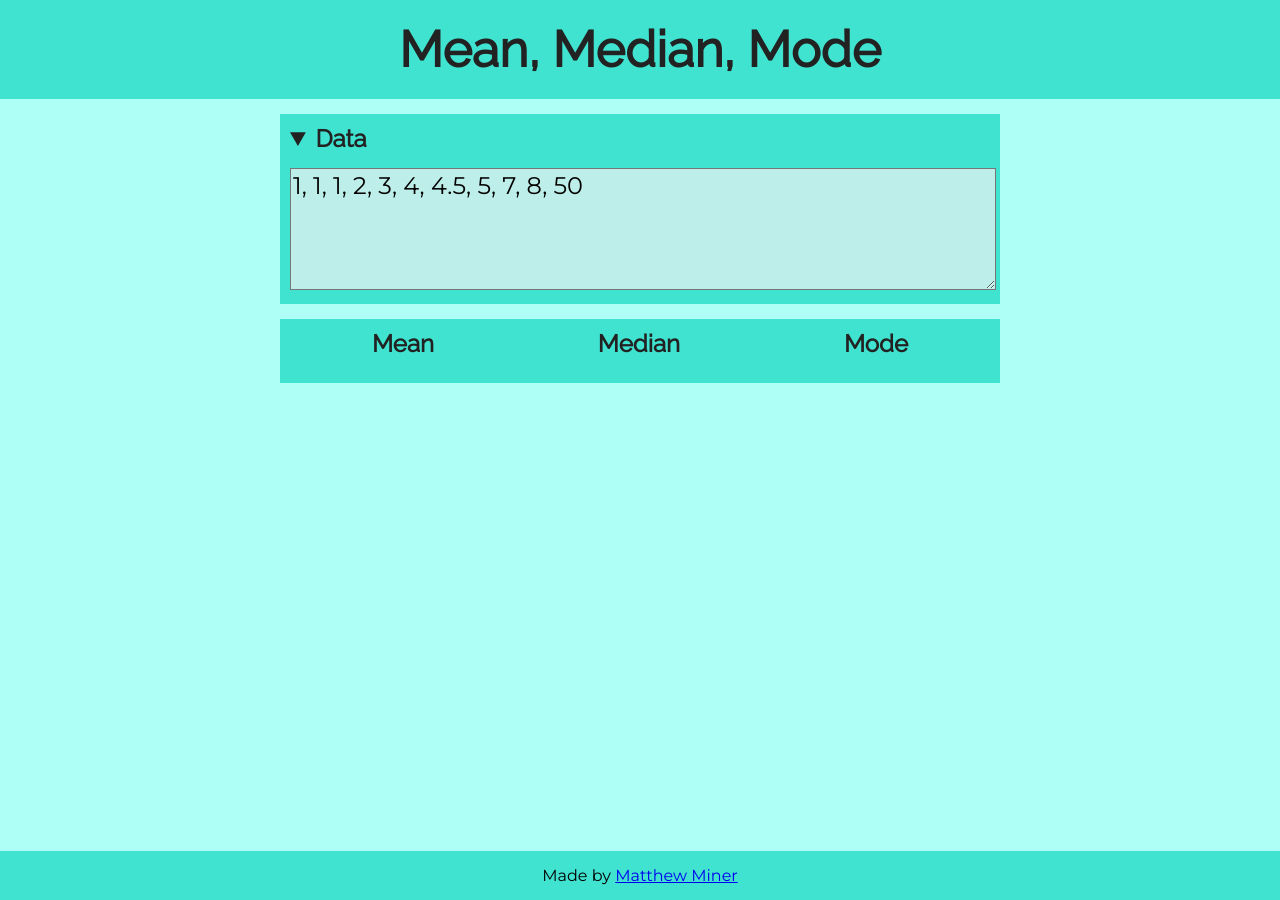
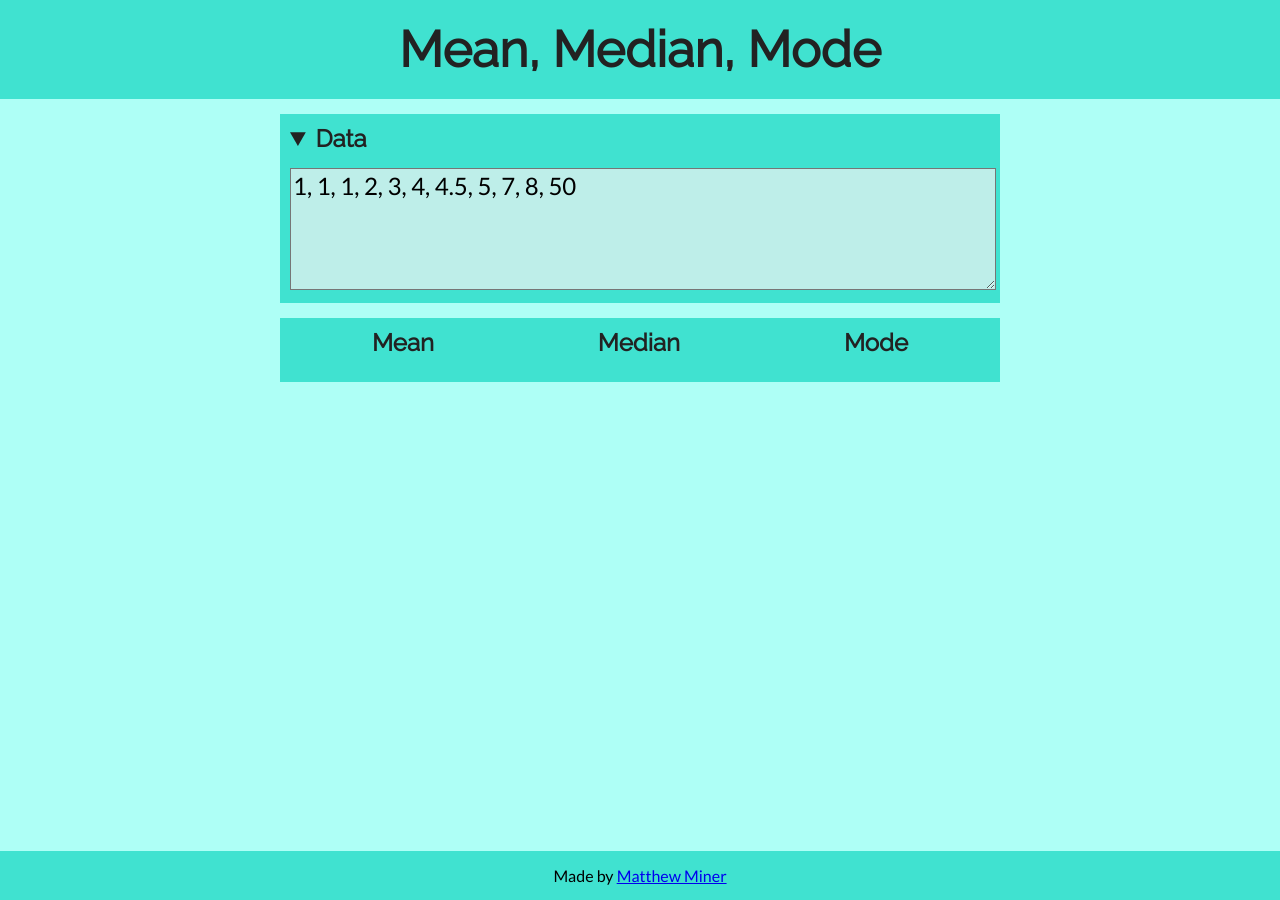
Before and after one commit to mminer237/meanmedianmode, a Jekyll site: the page built from index.html, in a window 1280 px wide. Built offline with Jekyll 4.4.1, drawn with Linux system fonts in a browser that asks for light colours.

Commit message:
Change body font to Lato

```diff
--- a/_config.yml
+++ b/_config.yml
@@ -7,7 +7,7 @@ themeColor: "#40e2d0"
 
 googleFonts:
   - Raleway
-  - Montserrat
+  - Lato
 defaults:
   -
     scope:
--- a/css/style.scss
+++ b/css/style.scss
@@ -12,7 +12,7 @@ body {
 	background-color: var(--background-color);
 	display: flex;
 	flex-direction: column;
-	font-family: 'Montserrat', sans-serif;
+	font-family: 'Lato', sans-serif;
 	margin: 0;
 	min-height: 100vh;
 }
@@ -55,7 +55,7 @@ h2, summary {
 }
 textarea {
 	background-color: var(--input-background-color);
-	font-family: 'Montserrat', sans-serif;
+	font-family: 'Lato', sans-serif;
 	font-size: 24px;
 	width: 100%;
 }
```
